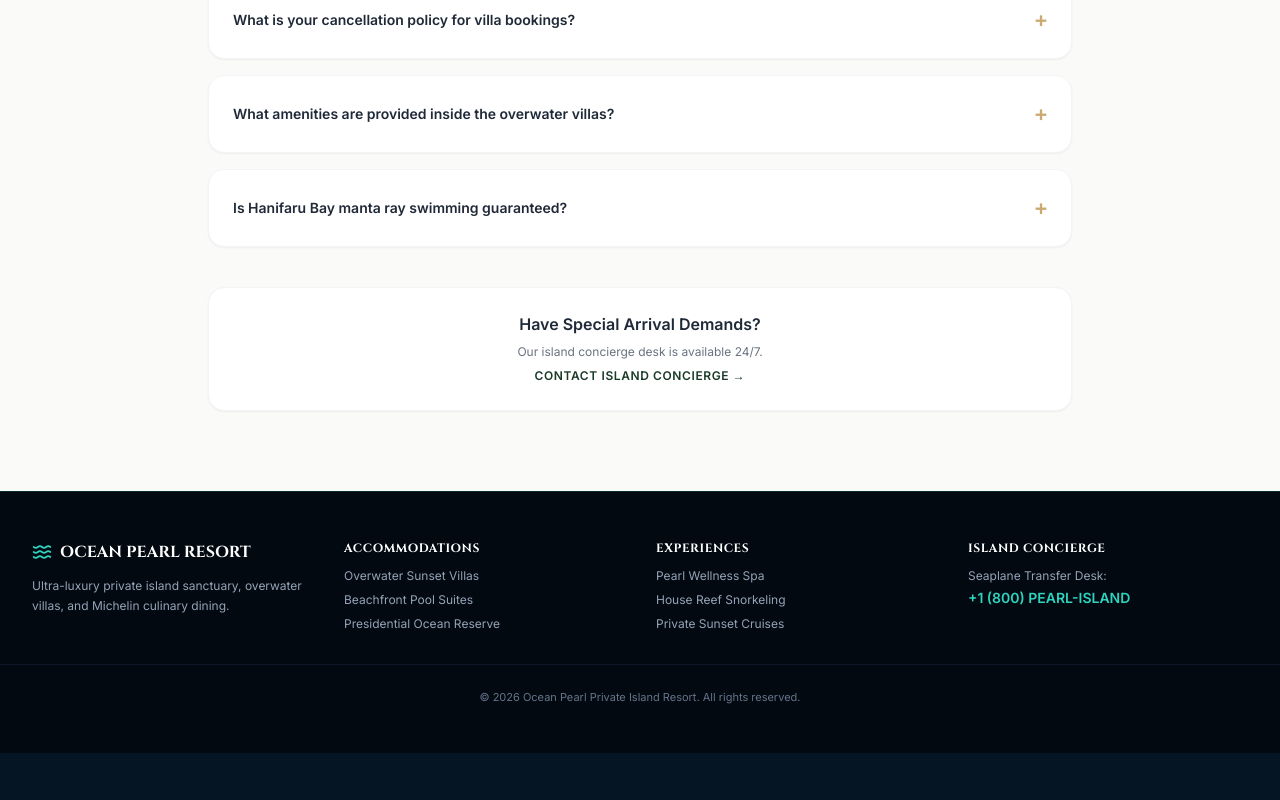
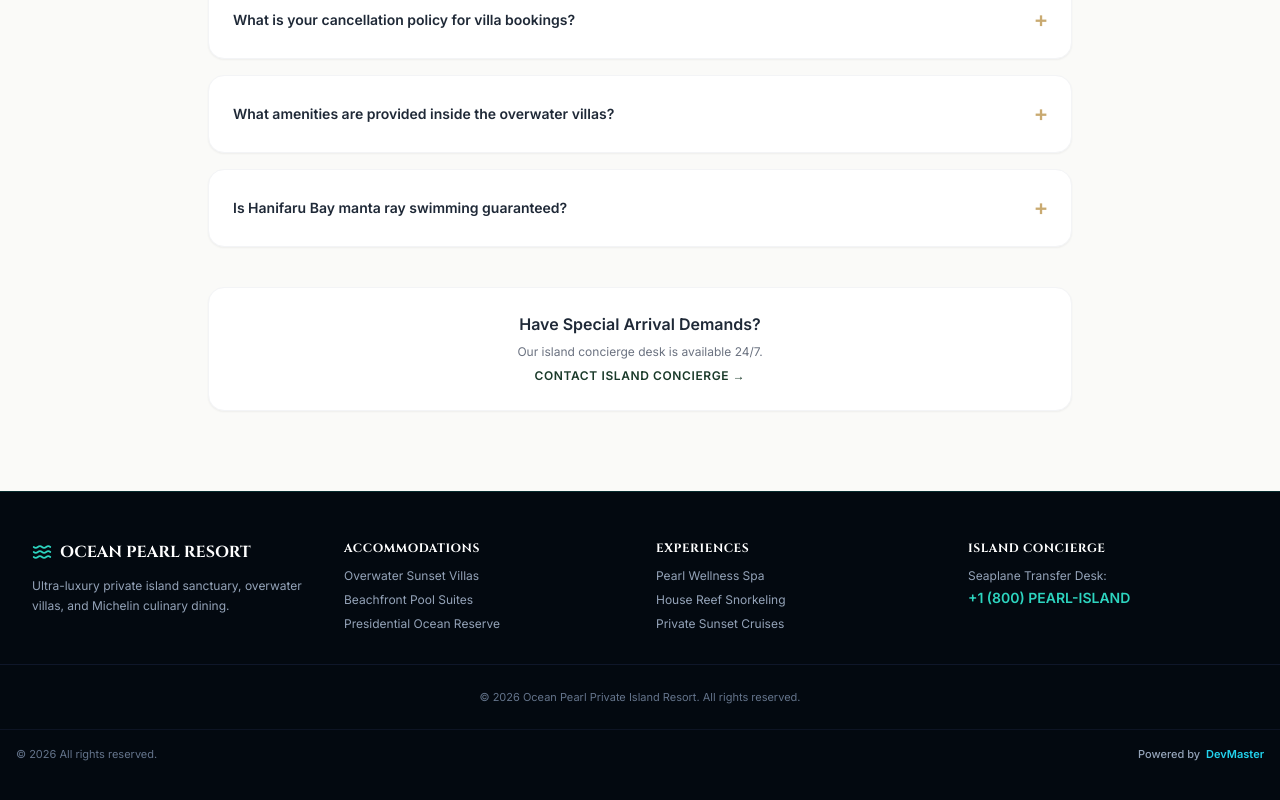
Before and after one commit to mghali629-hub/ocean-pearl-resort, a Next.js app: page /faq in a window 1280 px wide. Shown: the part 592-1392 px from the top of the page. Before the commit the page ends 1345 px from the top, so only its background shows below. Built offline with nearby package versions, Linux system fonts and the light colour scheme.

Commit message:
fix(ui): remove horizontal scrollbars and add Powered by DevMaster footer link

```diff
--- a/src/app/globals.css
+++ b/src/app/globals.css
@@ -9,3 +9,21 @@
   color: #0F172A;
   font-family: 'Cinzel', serif;
 }
+
+/* Disable horizontal scrolling globally */
+html, body {
+  overflow-x: hidden !important;
+  max-width: 100vw;
+}
+
+/* Hide scrollbar for Chrome, Safari, Opera, Edge, and Firefox */
+.no-scrollbar::-webkit-scrollbar {
+  display: none !important;
+  width: 0 !important;
+  height: 0 !important;
+}
+
+.no-scrollbar {
+  -ms-overflow-style: none !important;
+  scrollbar-width: none !important;
+}
--- a/src/components/Header.tsx
+++ b/src/components/Header.tsx
@@ -41,7 +41,7 @@
           </div>
         </Link>
 
-        <nav className="hidden lg:flex items-center gap-4 text-xs font-sans font-medium text-slate-300 overflow-x-auto py-2">
+        <nav className="hidden lg:flex items-center gap-4 text-xs font-sans font-medium text-slate-300 overflow-x-auto no-scrollbar [ms-overflow-style:none] [scrollbar-width:none] [&::-webkit-scrollbar]:hidden py-2">
           {navLinks.map((link) => (
             <Link
               key={link.href}
@@ -101,6 +101,20 @@
       <div className="max-w-7xl mx-auto px-4 mt-8 pt-6 border-t border-slate-900 text-center text-slate-500 text-[11px]">
         © 2026 Ocean Pearl Private Island Resort. All rights reserved.
       </div>
+          <div className="max-w-7xl mx-auto px-4 mt-6 pt-4 border-t border-slate-900/80 flex flex-col sm:flex-row items-center justify-between gap-3 text-slate-500 text-[11px]">
+        <div>© 2026 All rights reserved.</div>
+        <div>
+          <a
+            href="https://devmaster.online"
+            target="_blank"
+            rel="noopener noreferrer"
+            className="inline-flex items-center gap-1.5 text-slate-400 hover:text-white font-medium transition-colors cursor-pointer"
+          >
+            <span>Powered by</span>
+            <span className="font-bold text-cyan-400 hover:underline">DevMaster</span>
+          </a>
+        </div>
+      </div>
     </footer>
   );
 }
```
Also changed, not shown: 1 other file (tests, documents, lock files or other folders).
